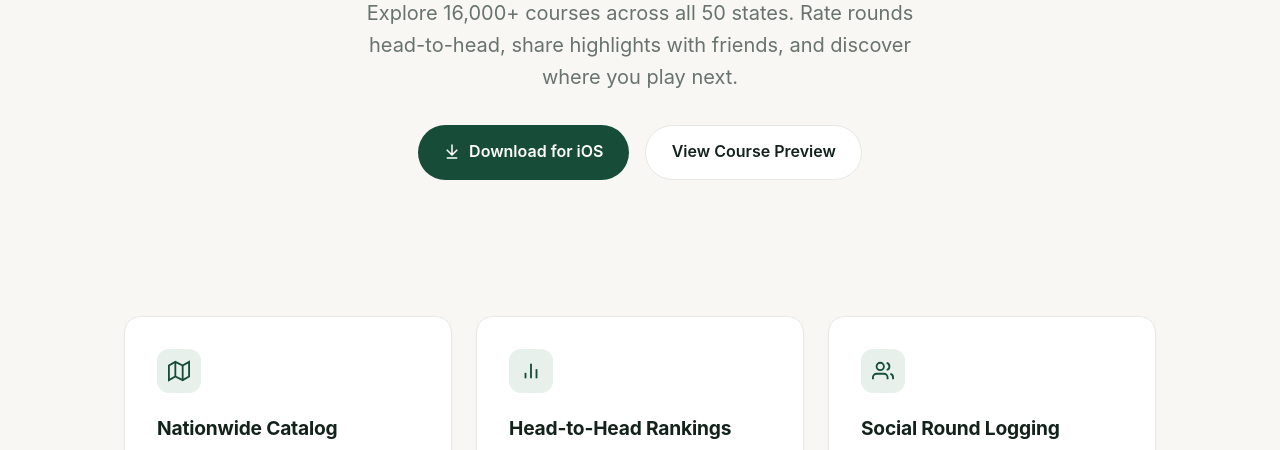
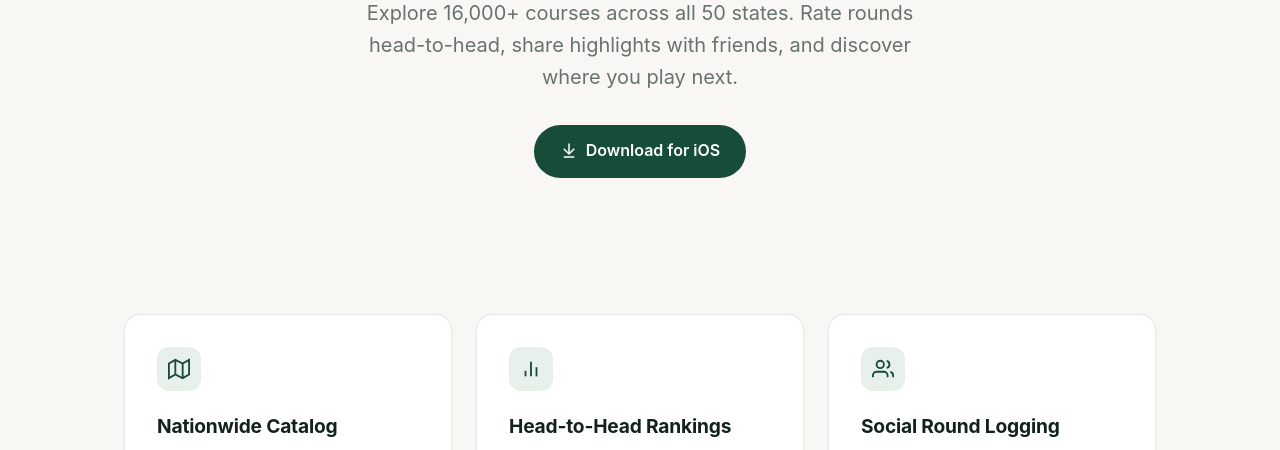
Before and after one commit to rokohli/golf_rank, a plain HTML site: page apps/web/index.html in a window 1280 px wide. Shown: the part 341-791 px from the top of the page. Drawn offline with Linux system fonts and the light colour scheme.

Commit message:
Remove temporary course preview button from landing page hero

```diff
--- a/apps/web/index.html
+++ b/apps/web/index.html
@@ -42,7 +42,6 @@
           </svg>
           Download for iOS
         </a>
-        <a href="course.html?id=1" class="btn-secondary">View Course Preview</a>
       </div>
     </section>
 
```
